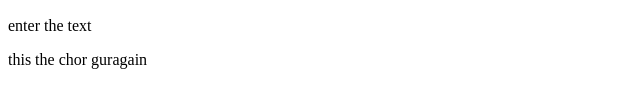
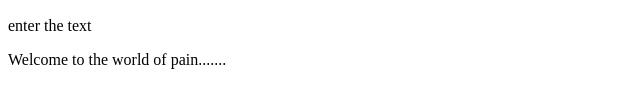
Before and after one commit to SaNdeSh-Arts/github_traning, a plain HTML site: page index.html in a window 1280 px wide. Shown: the part 148-256 px from the top of the page, 0-640 px from the left. Drawn offline with Linux system fonts and the light colour scheme.

Commit message:
this is new world

```diff
--- a/index.html
+++ b/index.html
@@ -10,6 +10,6 @@
     <p> this is hello world</p>
     <h2> The thunder bolt </h2>
     <span> enter the text</span>
-    <p>this the chor guragain</p>
+    <p>Welcome to the world of pain.......</p>
 </body>
 </html>
```
